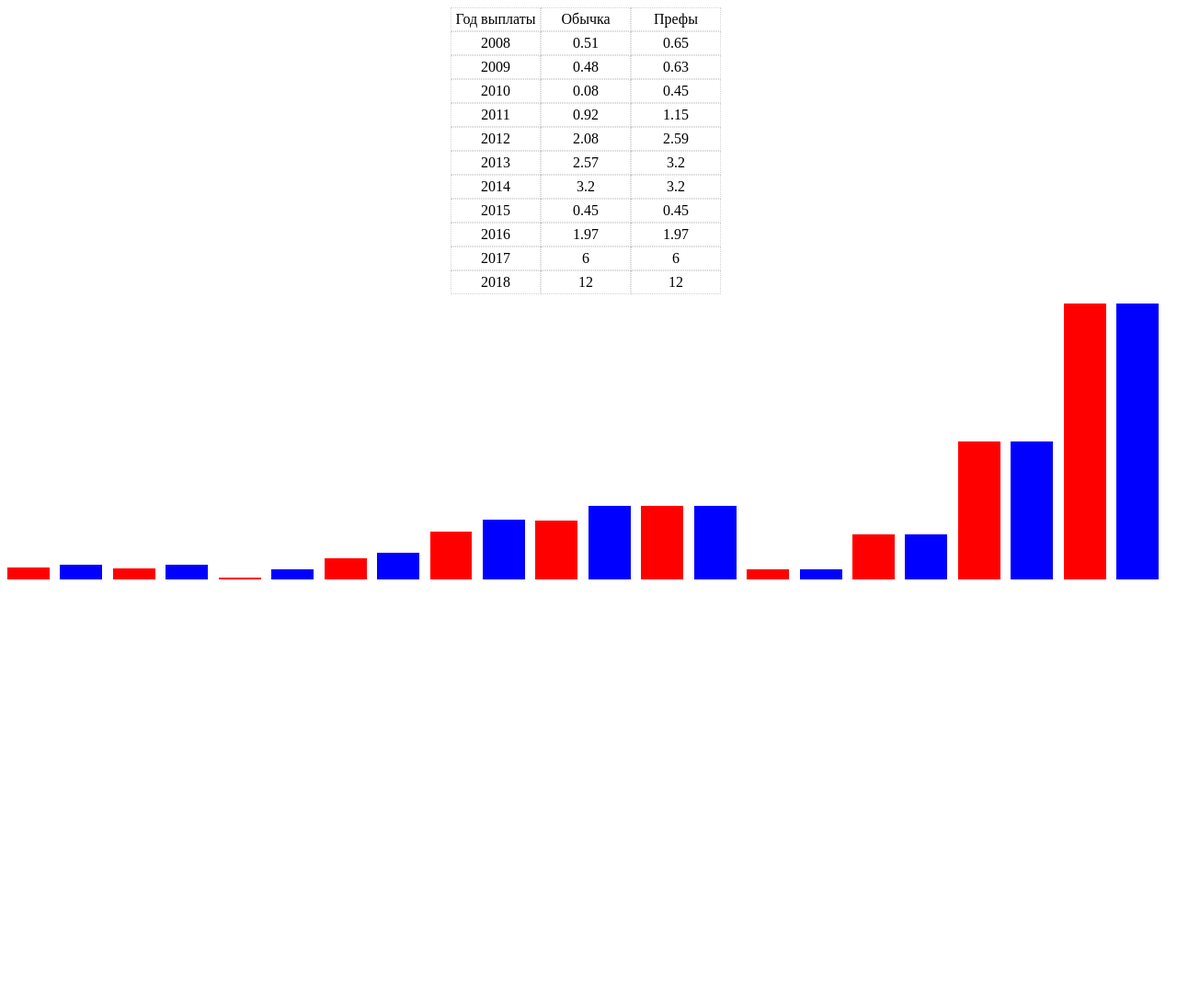
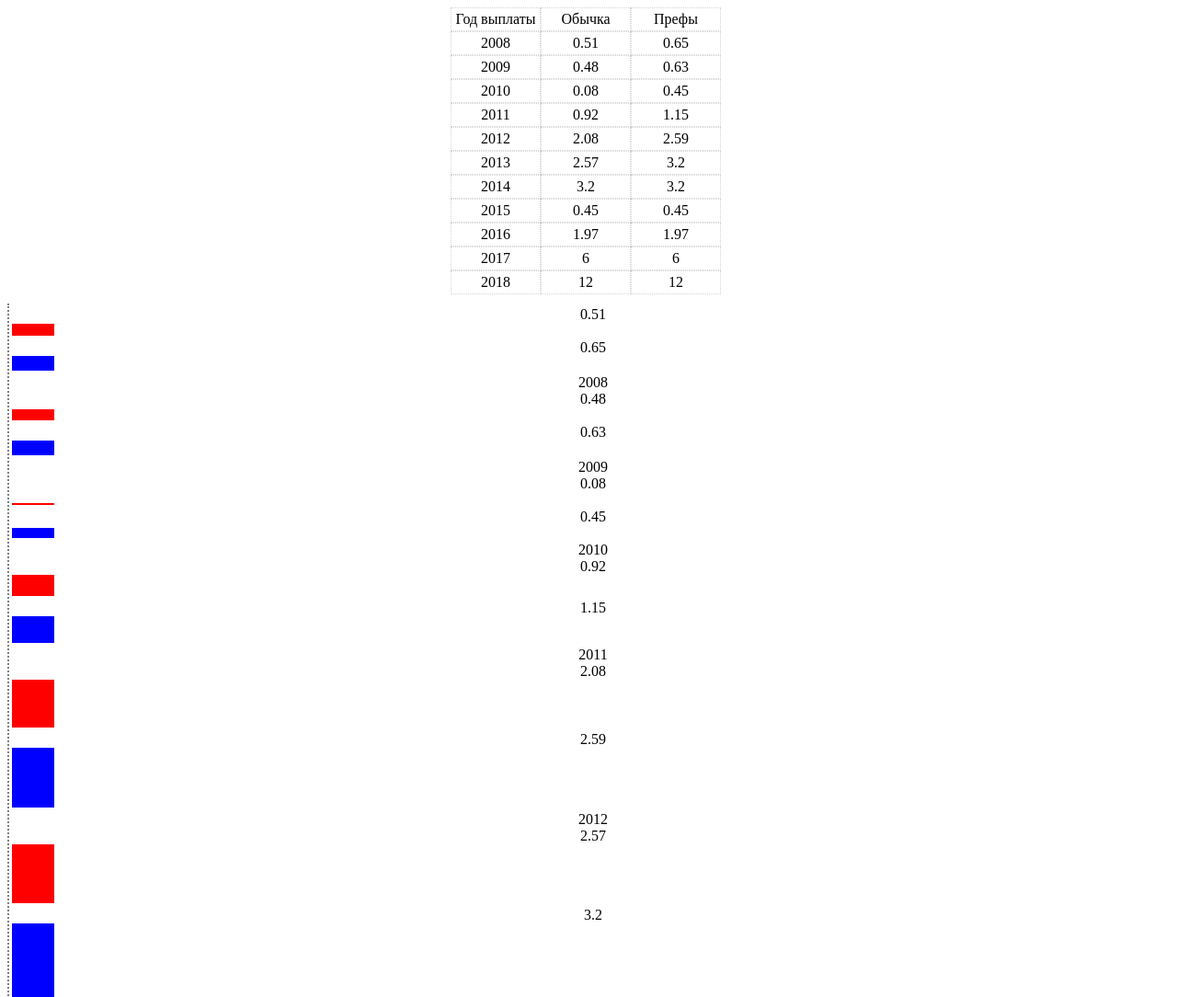
Before and after one commit to Aparin/tableAndGraphMaker, a plain HTML site: page gm.html in a window 1280 px wide. Shown: the top 1084 px of the page at 92% size. Before the commit the page ends 800 px from the top, so only its background shows below. Drawn offline with Linux system fonts and the light colour scheme.

Commit message:
Added values and years to the chart, but the styles broken

```diff
--- a/script.js
+++ b/script.js
@@ -24,15 +24,18 @@ var createTable = (id, data, col) => {
 var createGraph = (id, data, col) => {
     var area = document.getElementById(id);
 
-    var makeCollumn = (height, color) => {
-        var element = makeElement('div', 'column');
+    var makeCollumn = (height, color, count) => {
+        var fragment = document.createDocumentFragment();
+        fragment.appendChild(makeElement('div', 'value', data[count])); // append value of column
+        var element = makeElement('div', 'column'); // append column
         element.style.height = height;
         var collumnCorrection = 0.6; //changing the ratio between width collumn and indentation
         element.style.width = (1 + collumnCorrection) * elementWidth + '%'; //width of the collumn
         element.style.backgroundColor = color;
         element.style.marginRight = (1 - collumnCorrection) * elementWidth + '%'; //width of the indentation
-        area.appendChild(element);
-        //var currentYear = makeElement('div', 'years', year);
+        fragment.appendChild(element);
+        return fragment;
+        // area.appendChild(fragment);
     }
 
     var maxValue = (data, col) => { //definition of the maximum value in data
@@ -53,11 +56,14 @@ var createGraph = (id, data, col) => {
     var elementWidth = 100 / collumns / 2;
     for (var i = col + 1; i < data.length; i += col) {
         var height = data[i] / maxValue(data, col) * 300;
-        makeCollumn(height + 'px', 'red');
+        var newYear = makeCollumn(height + 'px', 'red', i);
+
         if (col === 3) {
             height = data[i + 1] / maxValue(data, col) * 300;
-            makeCollumn(height + 'px', 'blue');
+            newYear.appendChild(makeCollumn(height + 'px', 'blue', i + 1));
         }
+        newYear.appendChild(makeElement('div', 'year', data[i - 1])); // append year
+        area.appendChild(newYear); // output year
     }
 }
 
--- a/style.css
+++ b/style.css
@@ -20,23 +20,20 @@
 
 /* ---------- graph ---------- */
 
-.graph {
-    height: 300px;
-    display: flex
-}
-
 #dividendsGraph {
-    height: 300px;
-    display: table;
+    /* height: 300px; */
     width: 100%;
     margin: 10px 0px;
+    border-left: 2px dotted gray;
+    border-bottom: 2px dotted gray;
+    padding: 3px;
 }
 
 .column {
-    vertical-align: bottom;
     display: inline-block;
 }
 
-.years {
-    padding: -20px;
+.value,
+.year {
+    text-align: center;
 }
```
Also changed, not shown: gm.html (+0 -5 lines).
